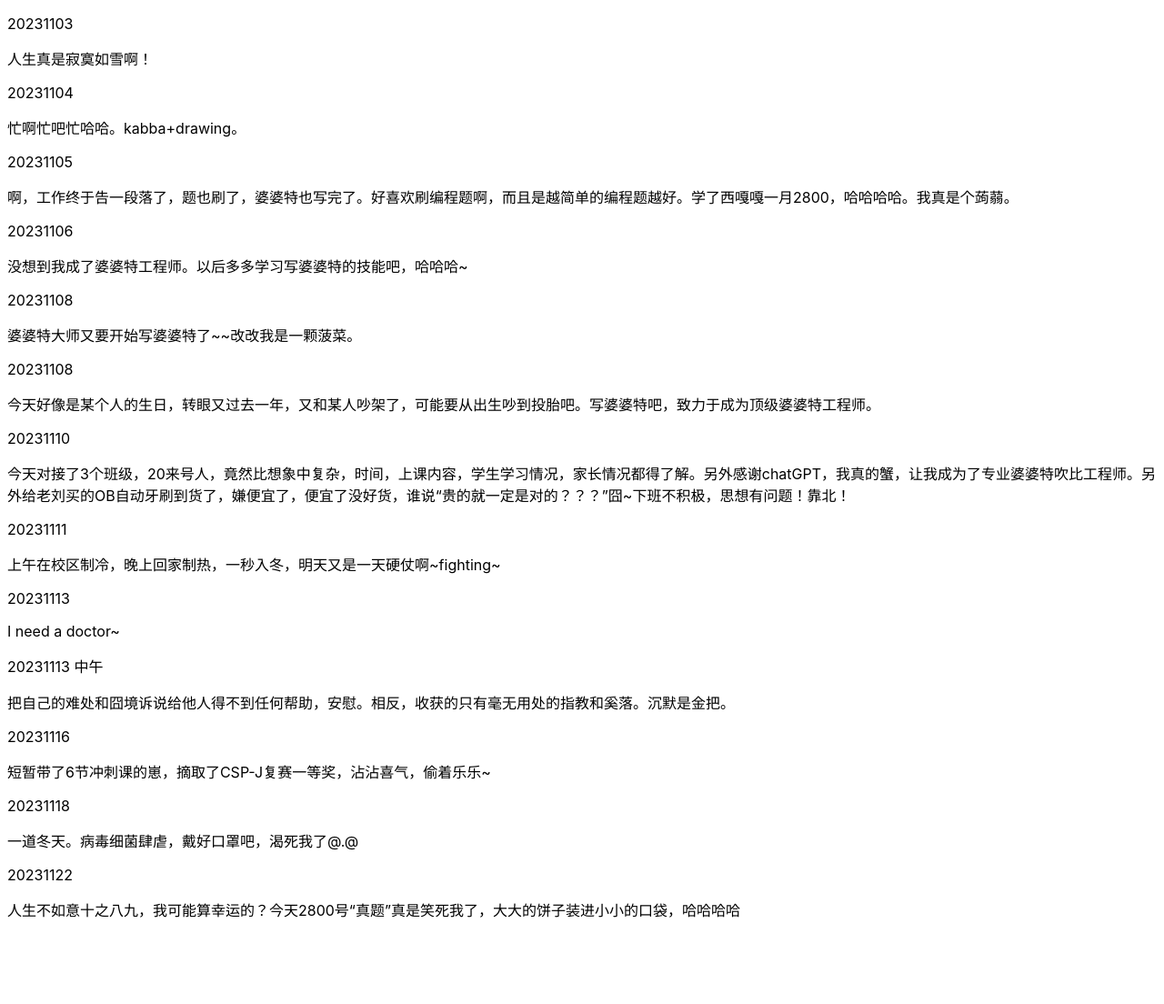
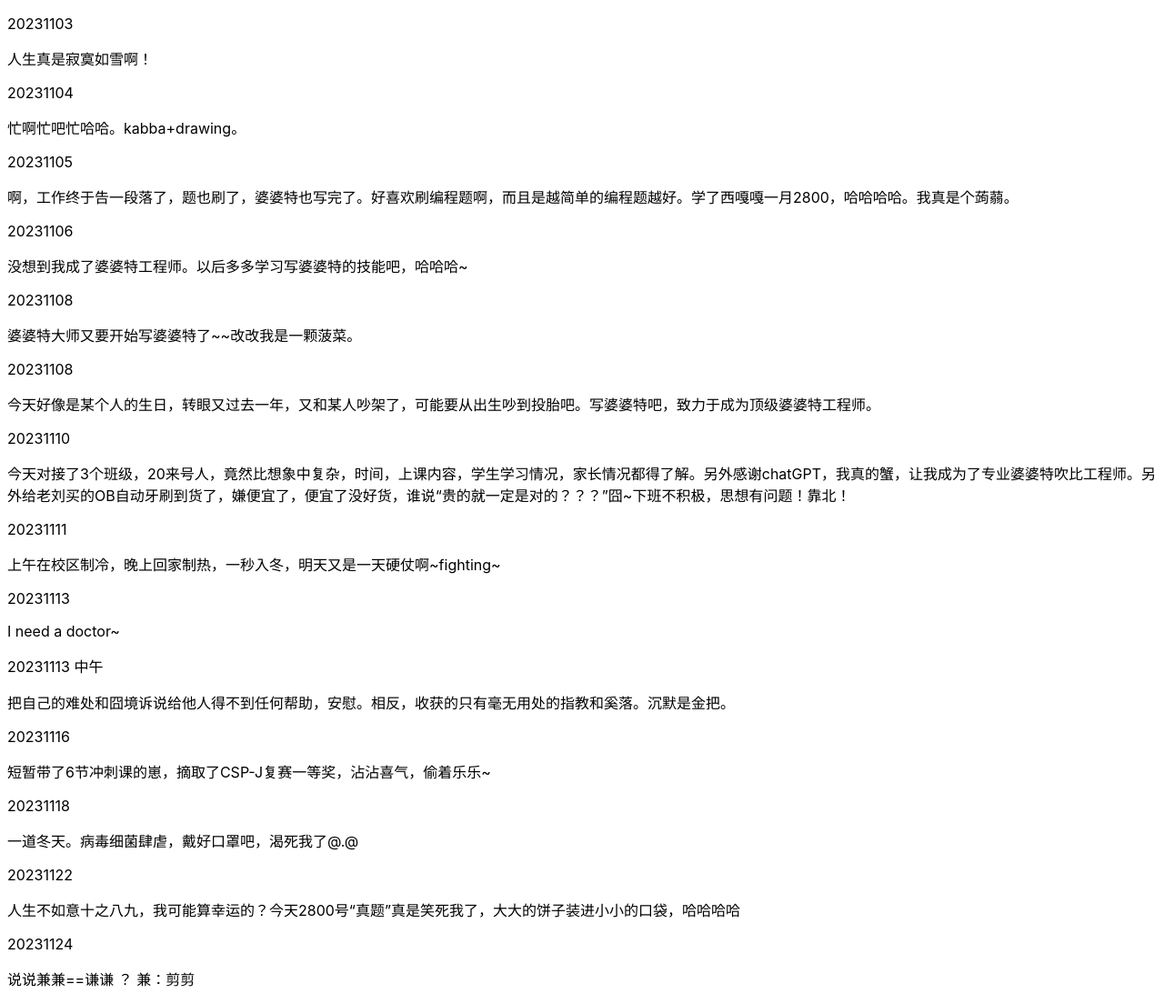
Before and after one commit to memorycancel/blog, a Jekyll site: the page built from index.md, in a window 1280 px wide. Shown: the whole page at 91% size. Built offline with Jekyll 4.4.1, drawn with Linux system fonts in a browser that asks for light colours; before the commit the page ends 1028 px from its top, so only the background shows below that.

Commit message:
Update index.md

```diff
--- a/index.md
+++ b/index.md
@@ -54,3 +54,7 @@ I need a doctor~
 20231122
 
 人生不如意十之八九，我可能算幸运的？今天2800号“真题”真是笑死我了，大大的饼子装进小小的口袋，哈哈哈哈
+
+20231124
+
+说说兼兼==谦谦 ？ 兼：剪剪
```
